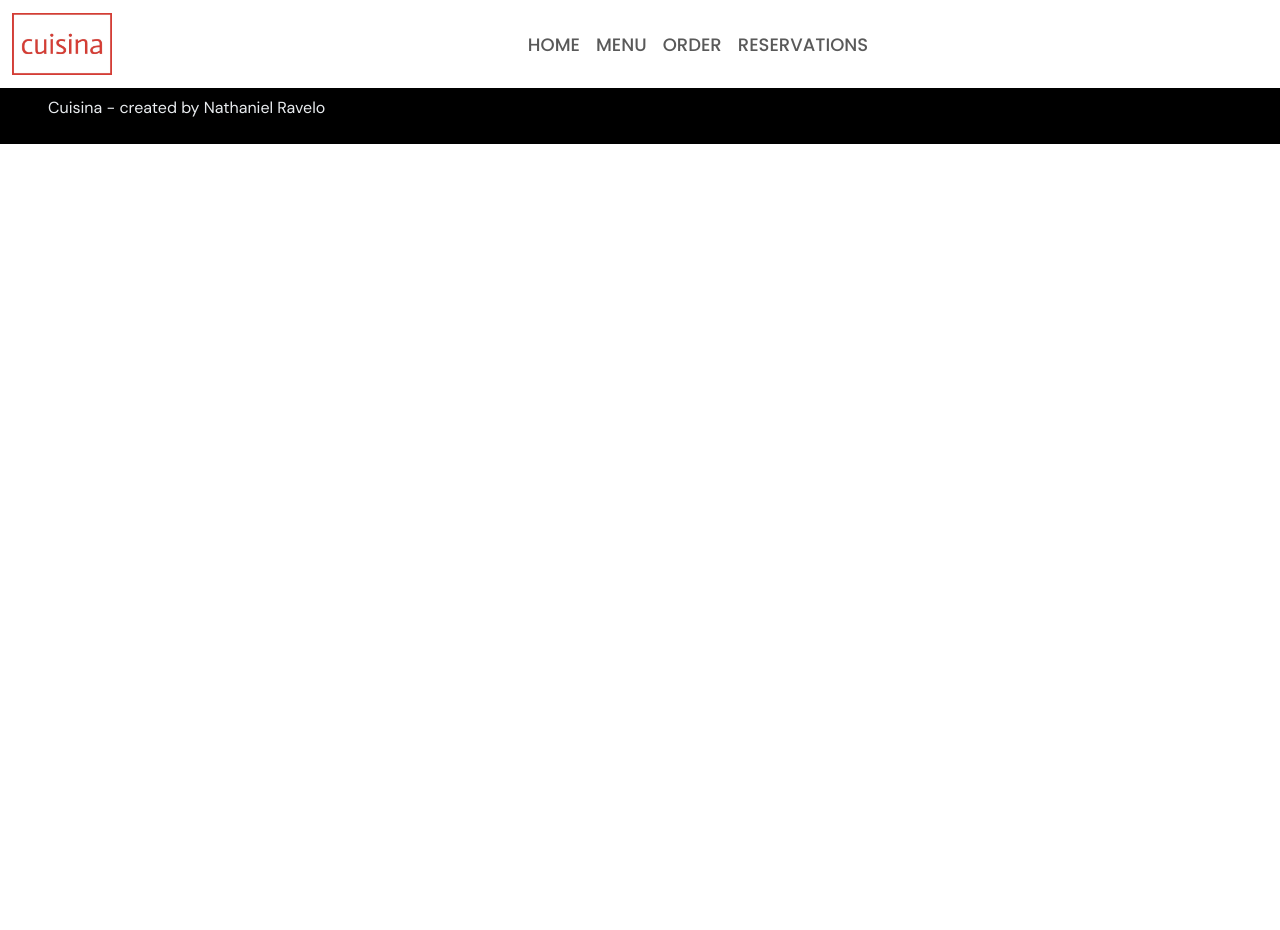
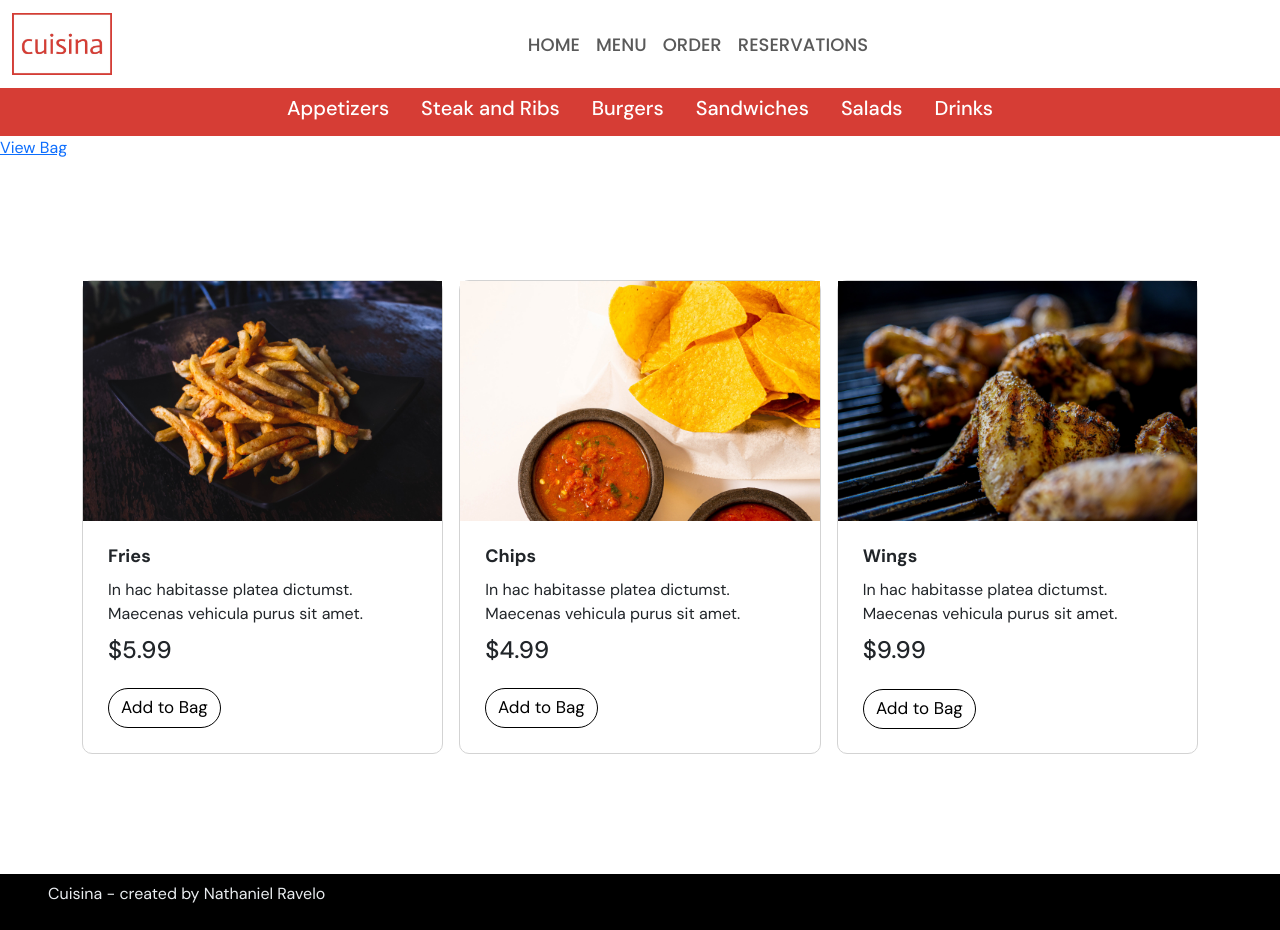
Before and after one commit to nmr15/nmr-cuisina, a React (Create React App) app: page /order/menu in a window 1280 px wide. Before the commit the page ends 800 px from the top, so only its background shows below. Built offline with nearby package versions, Linux system fonts and the light colour scheme; a web font is replaced by a local one.

Commit message:
order and cart

```diff
--- a/src/App.js
+++ b/src/App.js
@@ -1,13 +1,37 @@
+import { useState } from 'react';
 import './App.css';
 import { Routes, Route } from 'react-router-dom';
 import Navbar from './Components/Navbar';
 import Home from './Components/Home';
 import Menu from './Components/Menu';
 import Order from './Components/Order';
+import Ordermenu from './Components/Ordermenu';
+import Bag from './Components/Bag';
 import Reservation from './Components/Reservation';
 import Footer from './Components/Footer';
 
-function App() {
+function App()
+{
+  const [bagItems, setBagItems] = useState([]);
+
+  const addToBag = (menuItem) =>
+    {
+    const alreadyInBag = bagItems.find(item => item.product.id === menuItem.id);
+    if (alreadyInBag)
+    {
+      const latestBagUpdate = bagItems.map(item =>
+        item.product.id === menuItem.id ? { ...item, quantity: item.quantity + 1 } : item
+      );
+      setBagItems(latestBagUpdate);
+    }
+    else
+    {
+      setBagItems([...bagItems, { product: menuItem, quantity: 1 }]);
+    }
+
+    console.log(bagItems);
+  }
+
   return (
     <div>
       <Navbar />
@@ -15,6 +39,8 @@ function App() {
         <Route path='/' element={<Home />} />
         <Route path='menu' element={<Menu />} />
         <Route path='order' element={<Order />} />
+        <Route path='order/menu' element={<Ordermenu addToBag={addToBag} />} />
+        <Route path='order/bag' element={<Bag bagItems={bagItems} setBagItems={setBagItems} />} />
         <Route path='reservation' element={<Reservation />} />
       </Routes>
       <Footer />
--- /dev/null
+++ b/src/Components/Bag.js
@@ -0,0 +1,23 @@
+import React from 'react'
+
+const Bag = ({bagItems, setBagItems}) =>
+{
+  return (
+    <>
+      <div className="container">
+        <h1 className="heading text-center">Your Bag</h1>
+        {
+          bagItems.map((item) => (
+            <div key={item.product.id}>
+              <h1>{item.product.name}</h1>
+              <h2>${item.product.price}</h2>
+              <h4>Quantity: {item.quantity}</h4>
+            </div>
+          ))
+        }
+      </div>
+    </>
+  )
+}
+
+export default Bag
--- a/src/Components/Order.js
+++ b/src/Components/Order.js
@@ -1,15 +1,51 @@
 import { useState, useEffect } from 'react';
+import { useNavigate } from 'react-router-dom';
 
 const StartOrder = () =>
 {
-  const [isSelected, setIsSelected] = useState('pickup');
+  const [isSelected, setIsSelected] = useState("pickup");
+  const [location, setLocation] = useState("");
+  const [address, setAddress] = useState("");
+
+  const navigate = useNavigate();
 
   const isPickup = isSelected === "pickup";
   const isDelivery = isSelected === "delivery";
 
-  const handleClick = () =>
+  const changeLocation = (e) =>
   {
+    setLocation(e.target.value);
+    console.log(location);
+  }
 
+  const changeAddress = (e) =>
+  {
+    setAddress(e.target.value);
+    console.log(address);
+  }
+
+  const handleSubmit = () =>
+  {
+    if(location === "" || location === "Select location")
+    {
+      alert("Please select a location");
+    }
+    else
+    {
+      navigate("/order/menu");
+    }
+  }
+
+  const handleAddress = () =>
+  {
+    if(address === "")
+    {
+      alert("Please enter delivery address");
+    }
+    else
+    {
+      navigate("/order/menu");
+    }
   }
 
   return (
@@ -26,16 +62,37 @@ const StartOrder = () =>
             <h5>Delivery</h5>
           </div>
         </div>
+        {isSelected === "pickup" ? <Pickup changeLocation={changeLocation} handleSubmit={handleSubmit} /> : <Delivery changeAddress={changeAddress} handleAddress={handleAddress} />}
+      </div>
+    </>
+  )
+}
+
+const Pickup = ({changeLocation, handleSubmit}) =>
+{
+  return (
+    <>
       <div className="orderlocation d-flex justify-content-center">
-          <select name="location" className="form-select reserve-form">
-            <option>Select Location</option>
+        <select name="location" className="form-select reserve-form" onChange={(e) => changeLocation(e)}>
+          <option value=""></option>
           <option value="Pomona">Pomona</option>
           <option value="Chino">Chino</option>
           <option value="Glendora">Glendora</option>
           <option value="Rancho Cucamonga">Rancho Cucamonga</option>
         </select>
-          <button className="btn-red-small">Continue</button>
+        <button className="btn-red-small" onClick={() => handleSubmit()}>Continue</button>
       </div>
+    </>
+  )
+}
+
+const Delivery = ({ changeAddress, handleAddress }) =>
+{
+  return (
+    <>
+      <div className="orderlocation d-flex justify-content-center">
+        <input type="text" className="form-control" placeholder="Enter address" onChange={(e) => changeAddress(e)} />
+        <button className="btn-red-small" onClick={() => handleAddress()}>Continue</button>
       </div>
     </>
   )
--- /dev/null
+++ b/src/Components/Ordermenu.js
@@ -0,0 +1,83 @@
+import { useState, useEffect } from "react";
+import { Link } from "react-router-dom";
+import { menu } from "../menu"
+import MediaQuery from "react-responsive";
+
+const Ordermenu = ({addToBag}) =>
+{
+  const [menuItems, setMenuItems] = useState([]);
+  const [dropDown, setDropDown] = useState(false);
+
+  useEffect(() =>
+  {
+    setMenuItems(menu.filter(menu => menu.category === "Appetizers"));
+  }, []);
+
+  const filtered = [...new Set(menu.map(item => item.category))];
+
+  let clickHandler = (e) =>
+  {
+    let cat = e.target.id;
+    setMenuItems(menu.filter(menu => menu.category === cat));
+  }
+
+  let toggleDropdown = () =>
+  {
+    setDropDown(!dropDown);
+  }
+
+  return (
+    <>
+      <section className="section-categories bg-red py-2">
+        <MediaQuery minWidth={992}>
+          <div className="menu-categories text-white d-flex justify-content-center">
+
+            {filtered.map(category =>
+              <h5 className="menu-categories-list mx-3 ptr" id={category} onClick={clickHandler}>{category}</h5>
+            )}
+
+          </div>
+        </MediaQuery>
+        <MediaQuery maxWidth={768}>
+          <div className="menu-dropdown">
+            <h5 className="menu-dropdown-btn text-center" onClick={toggleDropdown}>Menu Select <i class="bi bi-caret-down-fill"></i></h5>
+            <ul className={dropDown ? "menu-dropdown-list-active" : "menu-dropdown-list"} >
+              {filtered.map(category =>
+                <ul>
+                  <li className="dropdown-item text-center" id={category} onClick={clickHandler}>{category}</li>
+                </ul>
+              )}
+            </ul>
+          </div>
+        </MediaQuery>
+      </section>
+
+      <Link to="/order/bag">View Bag</Link>
+
+      <section className="section-menu">
+        <div className="container">
+          {/* <h2>{menuItems ? menuItems[0].category : "Appetizers"}</h2> */}
+          <div className="row menu g-3">
+            {menuItems.map((menuItem) => (
+              <div className="col-md-4" key={menuItem.id}>
+                <div className="menu-card">
+                  <img className="card-img-top" src={menuItem.image} alt="" />
+                  <div className="menu-card-body">
+                    <h5 className="menu-card-heading">{menuItem.name}</h5>
+                    <p className="menu-card-desc">In hac habitasse platea dictumst. Maecenas vehicula purus sit amet.</p>
+                    <h4 className="menu-card-price">${menuItem.price}</h4>
+                    <button className="btn-red-pill hvr-fade mt-3" onClick={() => addToBag(menuItem)}>Add to Bag</button>
+                  </div>
+                </div>
+
+              </div>
+            ))}
+          </div>
+        </div>
+      </section>
+
+    </>
+  )
+}
+
+export default Ordermenu
```
Lines whose indentation alone changed are shown as unchanged.
